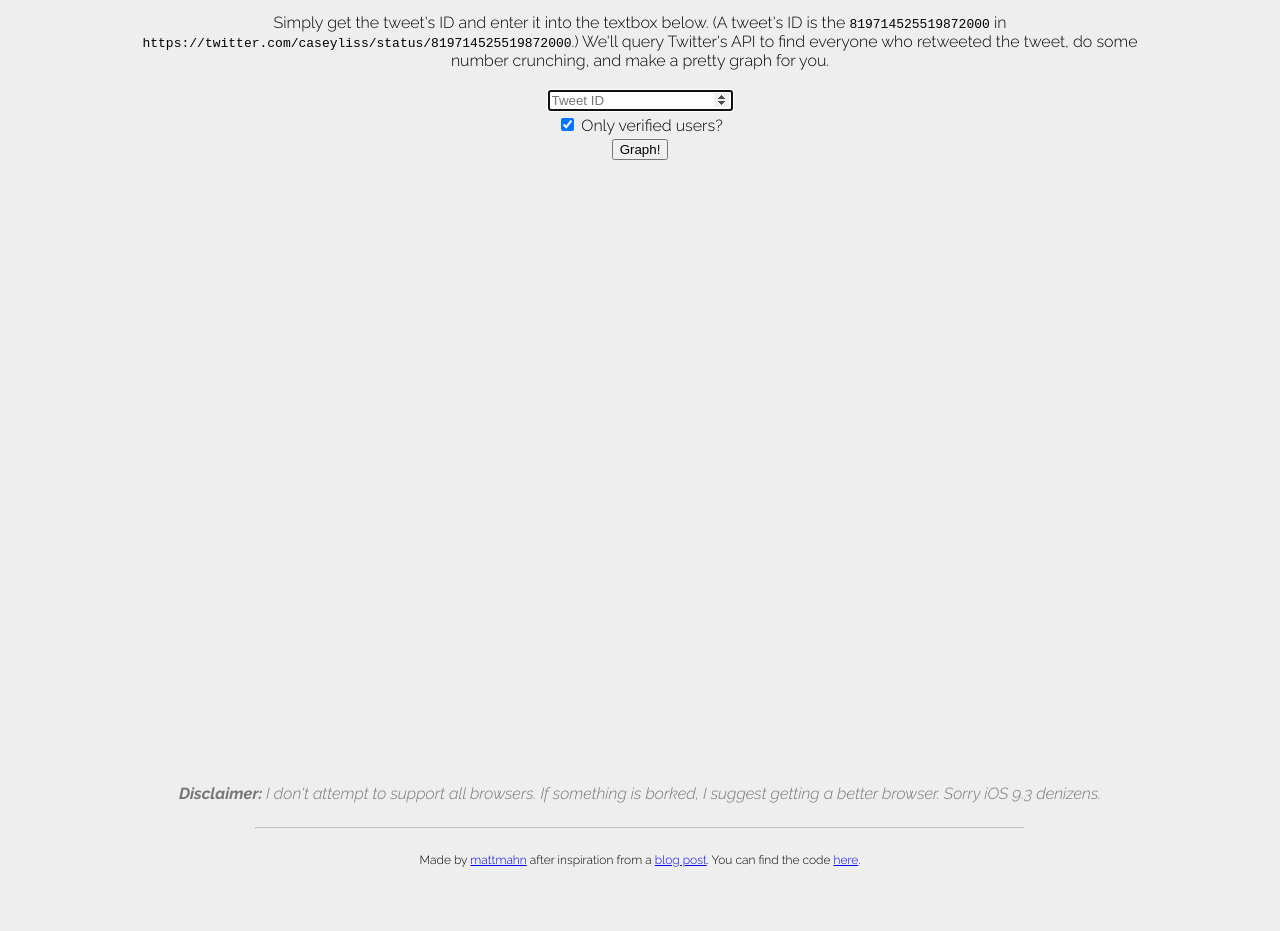
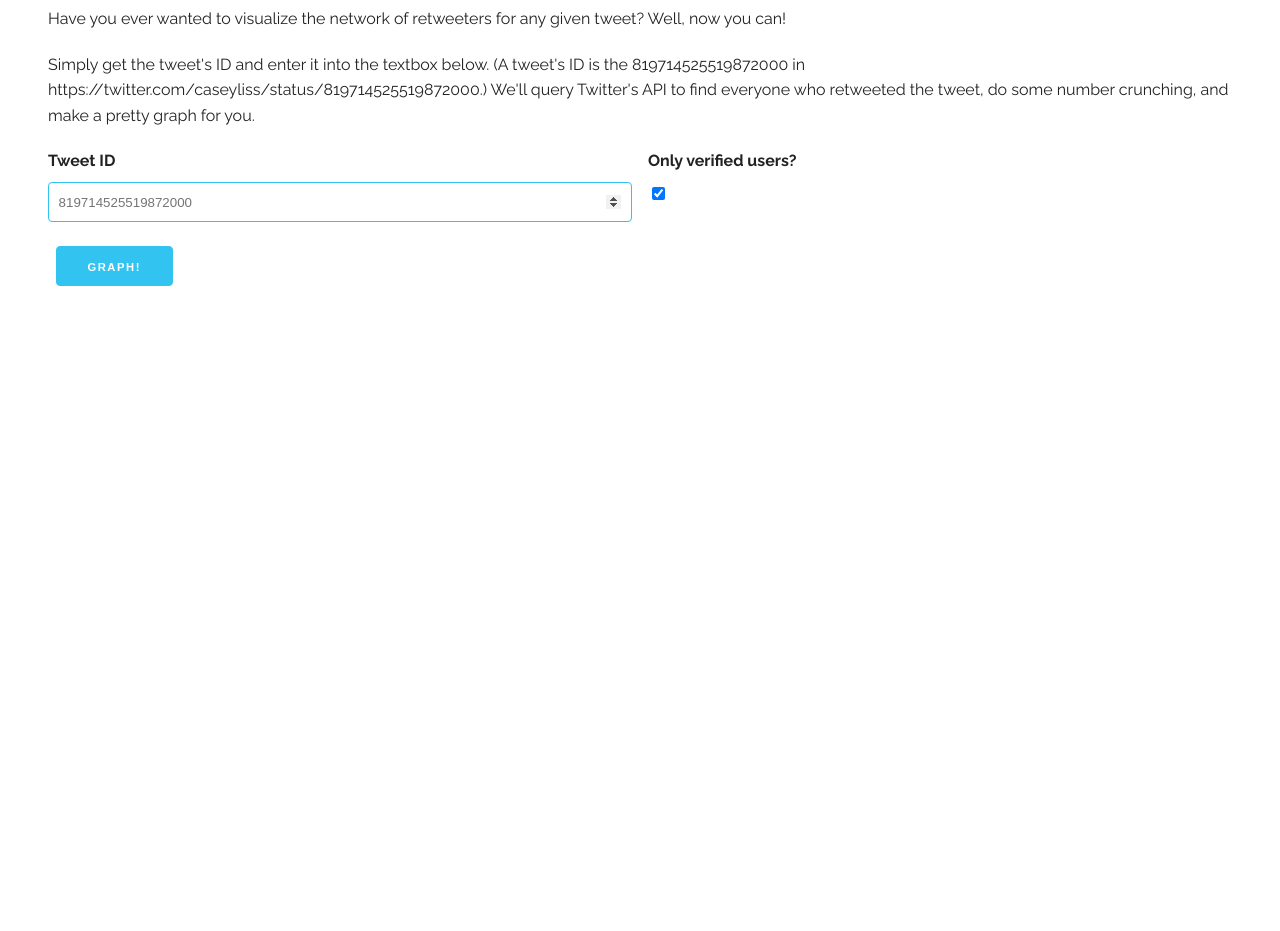
Before and after one commit to mattmahn/rt-graph, a website: page index.html in a window 1280 px wide. Shown: the part 103-1034 px from the top of the page. Before the commit the page ends 986 px from the top, so only its background shows below. Drawn offline with nearby package versions, Linux system fonts and the light colour scheme.

Commit message:
many style/structure changes

```diff
--- /dev/null
+++ b/css/style.css
@@ -0,0 +1,37 @@
+@import url('https://fonts.googleapis.com/css?family=Raleway:400,400i,700,700i&subset=latin-ext');
+
+.alert {
+  display: block;
+  padding: 2rem;
+  border-left: 5px solid;
+}
+.alert-error {
+  background-color: #f2d7d5;
+  border-left-color: #c0392b;
+  color: #c0392b;
+}
+
+.disclaimer {
+  font-style: italic;
+  opacity: 0.5;
+}
+.disclaimer::before {
+  content: 'Disclaimer: ';
+  font-weight: bold;
+}
+
+footer {
+  font-size: 0.80rem;
+}
+
+h1, h2, h3, h4, h5, h6 {
+  letter-spacing: 0.03rem;
+}
+
+noscript {
+  color: red;
+}
+
+p {
+  margin: 1.25rem 0;
+}
--- a/index.html
+++ b/index.html
@@ -1,34 +1,53 @@
 <!doctype html>
-<html>
+<html lang="en-US">
   <head>
     <meta charset="utf8">
     <meta name="viewport" content="width=device-width, initial-scale=1">
 
     <title>Retweet Grapher</title>
 
+    <link rel="icon" type="image/png" href="img/graph.png">
+    <link rel="apple-touch-icon" href="img/graph.png">
+    <link rel="mask-icon" href="img/graph.svg" color="black">
+
+    <link rel="stylesheet" type="text/css" href="bower_components/skeleton-framework/dist/skeleton.min.css">
     <script src="https://d3js.org/d3.v4.min.js"></script>
 
-    <link rel="stylesheet" type="text/css" href="style.css">
-    <script src="script.js"></script>
+    <link rel="stylesheet" type="text/css" href="css/style.css">
+    <script src="js/script.js"></script>
   </head>
   <body>
+    <div class="container">
+      <div class="row">
+        <div class="twelve columns">
         <h1>Retweet Grapher</h1>
 
           <p>Have you ever wanted to visualize the network of retweeters for any given tweet? Well, now you can!</p>
 
-    <p>Simply get the tweet's ID and enter it into the textbox below. (A tweet's ID is the <code>819714525519872000</code> in <code>https://twitter.com/caseyliss/status/819714525519872000</code>.) We'll query Twitter's API to find everyone who retweeted the tweet, do some number crunching, and make a pretty graph for you.</p>
+          <p>Simply get the tweet's ID and enter it into the textbox below. (A tweet's ID is the 819714525519872000 in https://twitter.com/caseyliss/status/819714525519872000.) We'll query Twitter's API to find everyone who retweeted the tweet, do some number crunching, and make a pretty graph for you.</p>
+        </div>
+      </div>
 
       <div id="the-good-stuff">
         <form onsubmit="return doSomething();">
-        <input id="tweet-id" type="number" placeholder="Tweet ID" min="0" autofocus required><br />
-        <label>
+          <div class="row">
+            <div class="one-half column">
+              <label for="tweet-id">Tweet ID</label>
+              <input id="tweet-id" class="u-full-width" type="number" placeholder="819714525519872000" min="0" autofocus required>
+            </div>
+
+            <div class="one-half column">
+              <label for="only-verified">Only verified users?</label>
               <input id="only-verified" type="checkbox" checked>
-          Only verified users?
-        </label><br />
-        <button type="submit">Graph!</button>
+            </div>
+
+          </div>
+            <div class="twelve columns">
+              <input class="button-primary" type="submit" value="Graph!">
+            </div>
         </form>
 
-      <div id="errors" style="display:none;"></div>
+        <div id="errors" class="alert alert-error" style="display:none;"></div>
 
         <svg id="graph" width="800" height="600"></svg>
 
@@ -41,7 +60,8 @@
 
       <footer>
         <hr>
-      <p>Made by <a href="https://github.com/mattmahn">mattmahn</a> after inspiration from a <a href="https://www.caseyliss.com/2017/1/14/that-escalated-quickly">blog post</a>. You can find the code <a href="https://github.com/mattmahn/rt-graph">here</a>.</p>
+        <p>Made by <a href="https://github.com/mattmahn">mattmahn</a> after inspiration from a <a href="https://www.caseyliss.com/2017/1/14/that-escalated-quickly">blog post</a>. You can find the code <a href="https://github.com/mattmahn/rt-graph">here</a>. Favicon by <a href="https://thenounproject.com/term/atom/520721">ProSymbols</a> from the Noun Project.</p>
       </footer>
+    </div>
   </body>
 </html>
--- a/style.css
+++ /dev/null
@@ -1,60 +0,0 @@
-@import url('https://fonts.googleapis.com/css?family=Raleway:300,300i,700,700i|Roboto&subset=latin-ext');
-
-.disclaimer {
-  font-style: italic;
-  opacity: 0.5;
-}
-.disclaimer::before {
-  content: 'Disclaimer: ';
-  font-weight: bold;
-}
-
-body {
-  background-color: #eeeeee;
-  font-family: 'Raleway', sans-serif;
-  font-weight: 300;
-  max-width: 1024px;
-  margin: 1em auto;
-  padding-left: 1rem;
-  padding-right: 1rem;
-  text-align: center;
-}
-
-#errors {
-  background-color: rgb(242,222,222);
-  border: 1px solid rgb(235,204,209);
-  border-radius: 4px;
-}
-#errors p {
-  color: rgb(169,68,66);
-  margin: 0.25em 0;
-}
-
-form > * {
-  margin-top: 0.3em;
-  margin-bottom: 0.3em;
-}
-
-footer {
-  font-size: 0.75em;
-}
-
-h1, h2, h3, h4, h5, h6 {
-  font-family: 'Roboto', sans-serif;
-  letter-spacing: 0.03em;
-}
-
-hr {
-  margin-bottom: 2em;
-  margin-top: 2em;
-  opacity: 0.5;
-  width: 75%;
-}
-
-noscript {
-  color: red;
-}
-
-p {
-  margin: 1em 0;
-}
```
Also changed, not shown: bower.json (added, +25 -0 lines), bower_components/skeleton-framework/bower.json (added, +18 -0 lines), README.md, bower_components/skeleton-framework/.bower.json (added), bower_components/skeleton-framework/dist/index.html (added), bower_components/skeleton-framework/dist/skeleton.css (added), bower_components/skeleton-framework/dist/skeleton.min.css (added), img/graph.png (added), img/graph.svg (added), js/script.js (renamed from script.js). Lines whose indentation alone changed are shown as unchanged.
